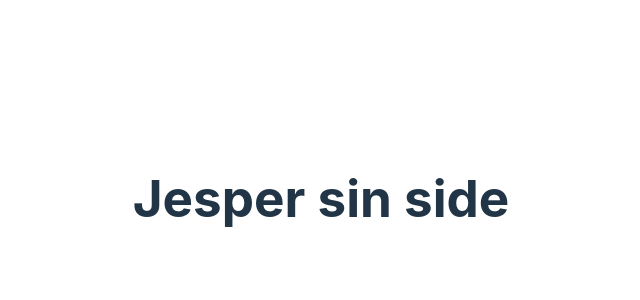
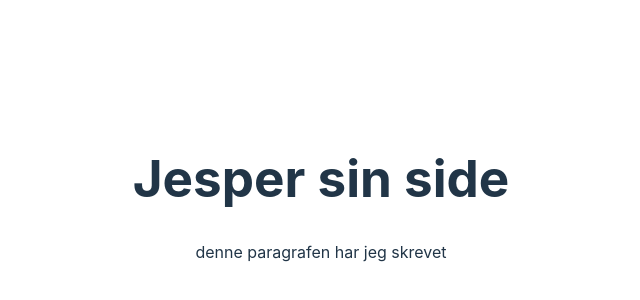
Before and after one commit to JesperMyhre/gitrepocollab, a React (Vite) app: page / in a window 1280 px wide. Shown: the part 202-502 px from the top of the page, without its empty margins (319-959 px from the left). Built offline with nearby package versions, Linux system fonts and the light colour scheme.

Commit message:
endringer

```diff
--- a/src/App.jsx
+++ b/src/App.jsx
@@ -4,6 +4,7 @@ function App() {
   return (
     <>
       <h1>Jesper sin side</h1>
+      <p>denne paragrafen har jeg skrevet</p>
     </>
   );
 }
```
